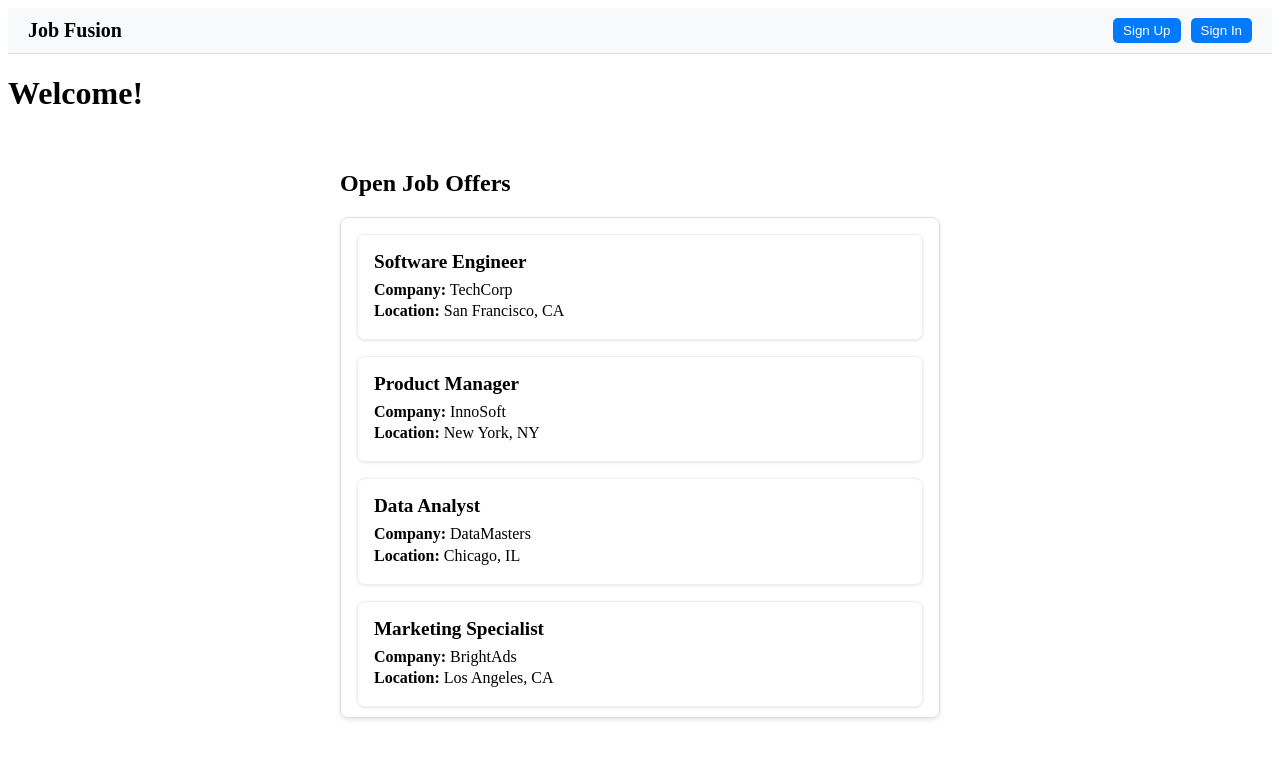
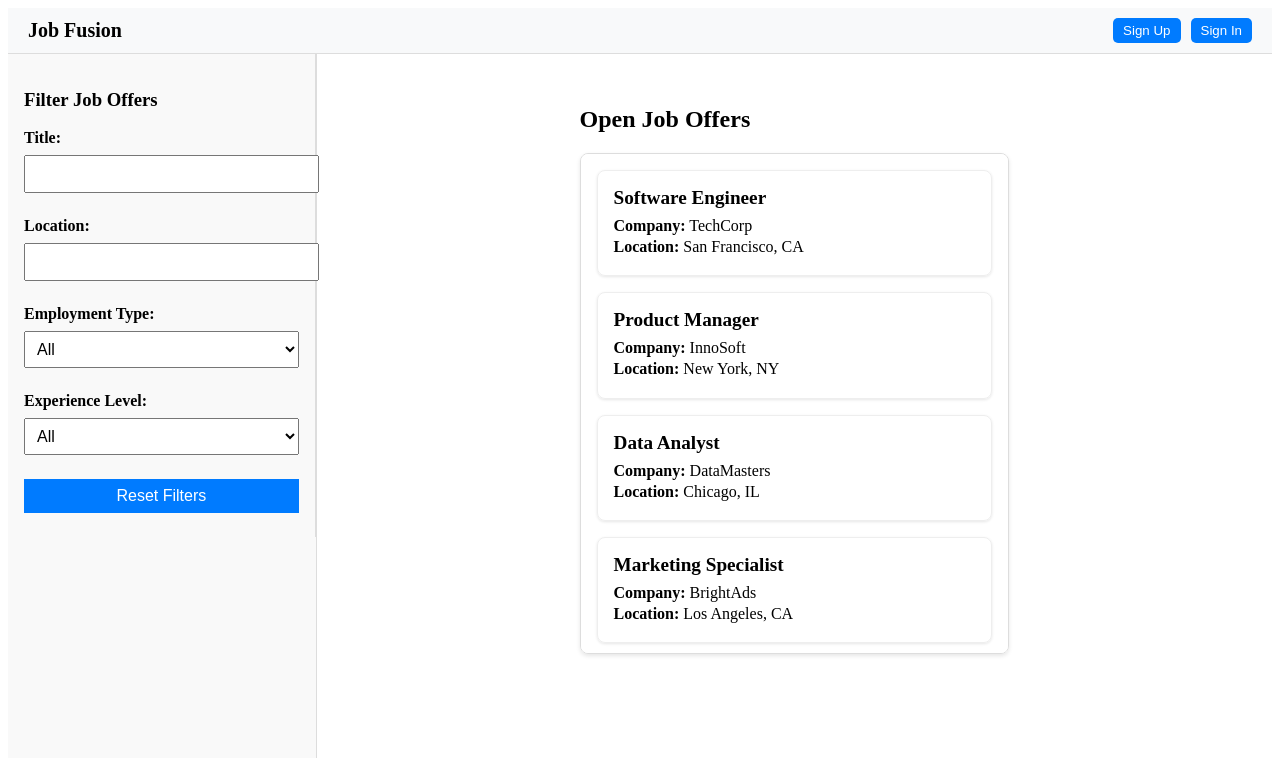
Before and after one commit to mo-hamedaziz/job-fusion-ui, an Angular app: page /welcome in a window 1280 px wide. Shown: the top 758 px of the page. Built offline with nearby package versions, Linux system fonts and the light colour scheme.

Commit message:
Added job offers filter

```diff
--- /dev/null
+++ b/src/app/components/job-offers-filter/job-offers-filter.component.css
@@ -0,0 +1,33 @@
+.filter-container {
+    padding: 1rem;
+    background: #f9f9f9;
+    border-right: 1px solid #ddd;
+  }
+
+  .filter-item {
+    margin-bottom: 1rem;
+  }
+
+  label {
+    display: block;
+    font-weight: bold;
+    margin-bottom: 0.5rem;
+  }
+
+  input, select, button {
+    width: 100%;
+    padding: 0.5rem;
+    font-size: 1rem;
+    margin-bottom: 0.5rem;
+  }
+
+  .reset-btn {
+    background-color: #007bff;
+    color: #fff;
+    border: none;
+    cursor: pointer;
+  }
+
+  .reset-btn:hover {
+    background-color: #0056b3;
+  }
--- /dev/null
+++ b/src/app/components/job-offers-filter/job-offers-filter.component.html
@@ -0,0 +1,32 @@
+<div class="filter-container">
+    <h3>Filter Job Offers</h3>
+    <div class="filter-item">
+      <label for="title">Title:</label>
+      <input id="title" type="text" [(ngModel)]="filter.title" (input)="onFilterChange()" />
+    </div>
+    <div class="filter-item">
+      <label for="location">Location:</label>
+      <input id="location" type="text" [(ngModel)]="filter.location" (input)="onFilterChange()" />
+    </div>
+    <div class="filter-item">
+      <label for="employmentType">Employment Type:</label>
+      <select id="employmentType" [(ngModel)]="filter.employmentType" (change)="onFilterChange()">
+        <option value="">All</option>
+        <option value="Full-time">Full-time</option>
+        <option value="Part-time">Part-time</option>
+        <option value="Contract">Contract</option>
+        <option value="Internship">Internship</option>
+        <option value="Temporary">Temporary</option>
+      </select>
+    </div>
+    <div class="filter-item">
+      <label for="experienceLevel">Experience Level:</label>
+      <select id="experienceLevel" [(ngModel)]="filter.experienceLevel" (change)="onFilterChange()">
+        <option value="">All</option>
+        <option value="Entry">Entry</option>
+        <option value="Mid">Mid</option>
+        <option value="Senior">Senior</option>
+      </select>
+    </div>
+    <button class="reset-btn" (click)="resetFilters()">Reset Filters</button>
+  </div>
--- /dev/null
+++ b/src/app/components/job-offers-filter/job-offers-filter.component.ts
@@ -0,0 +1,31 @@
+import { Component, EventEmitter, Output } from '@angular/core';
+
+@Component({
+  selector: 'app-job-offers-filter',
+  templateUrl: './job-offers-filter.component.html',
+  styleUrls: ['./job-offers-filter.component.css']
+})
+export class JobOffersFilterComponent {
+  @Output() filterChange = new EventEmitter<{ [key: string]: any }>();
+
+  filter = {
+    title: '',
+    location: '',
+    employmentType: '',
+    experienceLevel: ''
+  };
+
+  onFilterChange() {
+    this.filterChange.emit(this.filter);
+  }
+
+  resetFilters() {
+    this.filter = {
+      title: '',
+      location: '',
+      employmentType: '',
+      experienceLevel: ''
+    };
+    this.onFilterChange();
+  }
+}
--- a/src/app/components/job-offers/job-offers.component.html
+++ b/src/app/components/job-offers/job-offers.component.html
@@ -1,8 +1,7 @@
-<!-- job-offers.component.html -->
 <div class="job-offer-container">
   <h2>Open Job Offers</h2>
-  <div class="job-offer-list" *ngIf="jobOffers.length > 0; else noOffers">
-    <div *ngFor="let offer of jobOffers" class="job-offer" (click)="openJobOfferDetails(offer)">
+  <div class="job-offer-list" *ngIf="filteredJobOffers.length > 0; else noOffers">
+    <div *ngFor="let offer of filteredJobOffers" class="job-offer" (click)="openJobOfferDetails(offer)">
       <h3>{{ offer.title }}</h3>
       <p><strong>Company:</strong> {{ offer.company }}</p>
       <p><strong>Location:</strong> {{ offer.location }}</p>
@@ -12,7 +11,6 @@
     <p>No job offers available.</p>
   </ng-template>
 
-  <!-- Job Offer Details Popup -->
   <app-job-offer-details
     *ngIf="selectedJobOffer"
     [jobOffer]="selectedJobOffer"
--- a/src/app/components/job-offers/job-offers.component.ts
+++ b/src/app/components/job-offers/job-offers.component.ts
@@ -8,13 +8,15 @@ import { JobOffer, JobOfferService } from 'src/app/services/job-offers.service';
 })
 export class JobOffersComponent {
   jobOffers: JobOffer[] = [];
+  filteredJobOffers: JobOffer[] = [];
   selectedJobOffer: JobOffer | null = null;
 
-  constructor (private jobOfferService: JobOfferService) {}
+  constructor(private jobOfferService: JobOfferService) {}
 
   ngOnInit(): void {
     this.jobOfferService.getJobOffers().subscribe((offers) => {
       this.jobOffers = offers;
+      this.filteredJobOffers = offers;
     });
   }
 
@@ -25,4 +27,16 @@ export class JobOffersComponent {
   closePopup() {
     this.selectedJobOffer = null;
   }
+
+  onFilterChange(filter: { [key: string]: any }) {
+    this.filteredJobOffers = this.jobOffers.filter((offer) => {
+      return (
+        (!filter['title'] || offer.title.toLowerCase().includes(filter['title'].toLowerCase())) &&
+        (!filter['location'] || offer.location.toLowerCase().includes(filter['location'].toLowerCase())) &&
+        (!filter['employmentType'] || offer.employmentType === filter['employmentType']) &&
+        (!filter['experienceLevel'] || offer.experienceLevel === filter['experienceLevel'])
+      );
+    });
+  }
+
 }
--- a/src/app/pages/welcome-page/welcome-page.component.css
+++ b/src/app/pages/welcome-page/welcome-page.component.css
@@ -0,0 +1,15 @@
+.welcome-page {
+    display: flex;
+    height: 100vh;
+  }
+
+  .sidebar {
+    width: 25%;
+    border-right: 1px solid #ddd;
+    background-color: #f9f9f9;
+  }
+
+  .main-content {
+    width: 75%;
+    padding: 1rem;
+  }
--- a/src/app/pages/welcome-page/welcome-page.component.html
+++ b/src/app/pages/welcome-page/welcome-page.component.html
@@ -1,2 +1,8 @@
-<h1>Welcome!</h1>
-<app-job-offers></app-job-offers>
+<div class="welcome-page">
+    <div class="sidebar">
+      <app-job-offers-filter (filterChange)="jobOffers.onFilterChange($event)"></app-job-offers-filter>
+    </div>
+    <div class="main-content">
+      <app-job-offers #jobOffers></app-job-offers>
+    </div>
+  </div>
```
Also changed, not shown: src/app/app.module.ts (+6 -2 lines), 1 other file (tests, documents, lock files or other folders).
